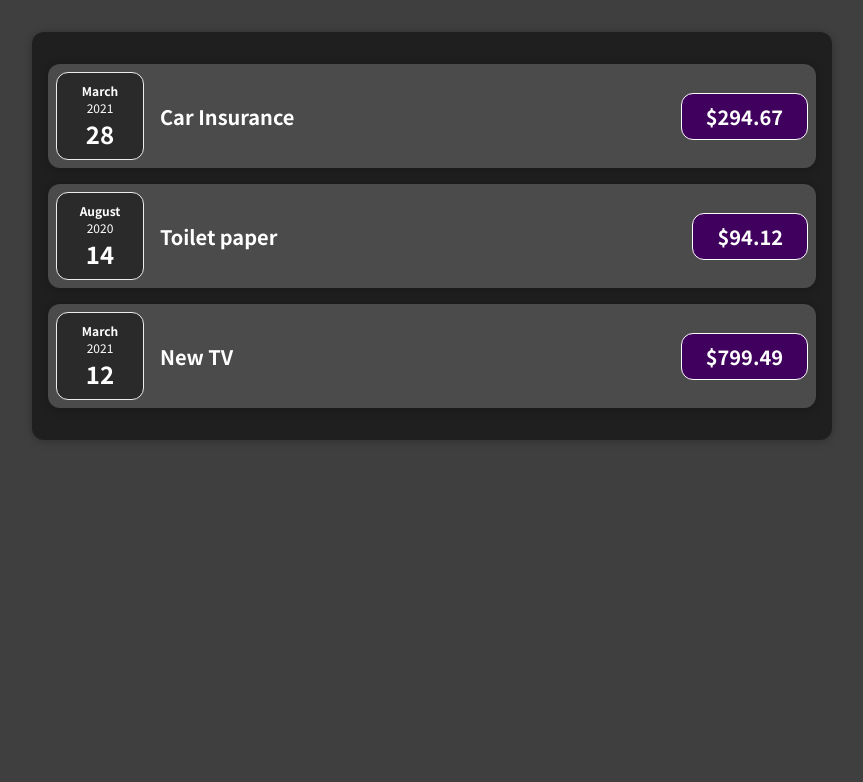
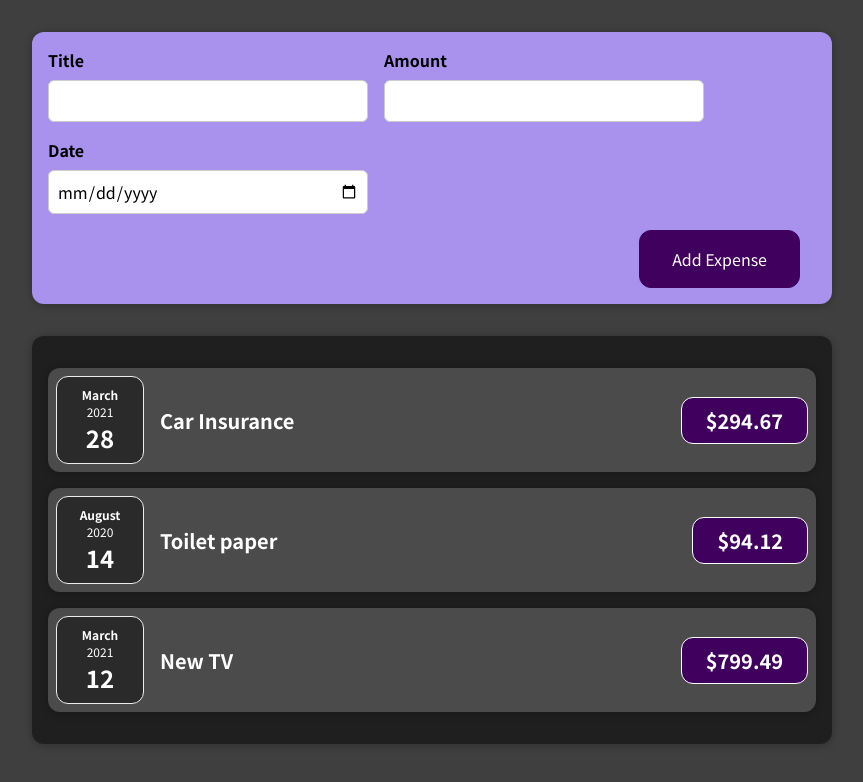
Before and after one commit to davitorress/reactjs_compass-course, a React (Create React App) app in the folder react-complete-guide/: page / in a window 1280 px wide. Shown: the top 782 px of the page, without its empty margins (208-1071 px from the left). Built offline with nearby package versions, Linux system fonts and the light colour scheme.

Commit message:
form submission and useState

```diff
--- a/react-complete-guide/src/App.js
+++ b/react-complete-guide/src/App.js
@@ -1,4 +1,5 @@
 import Expenses from "./components/Expenses/Expenses";
+import NewExpense from "./components/NewExpense/NewExpense";
 
 function App() {
 	const expenses = [
@@ -24,6 +25,7 @@
 
 	return (
 		<main>
+			<NewExpense />
 			<Expenses items={expenses} />
 		</main>
 	);
--- /dev/null
+++ b/react-complete-guide/src/components/NewExpense/ExpenseForm.css
@@ -0,0 +1,31 @@
+.new-expense__controls {
+	display: flex;
+	flex-wrap: wrap;
+	gap: 1rem;
+
+	margin-bottom: 1rem;
+
+	text-align: left;
+}
+
+.new-expense__control label {
+	display: block;
+	margin-bottom: 0.5rem;
+	font-weight: bold;
+}
+
+.new-expense__control input {
+	padding: 0.5rem;
+
+	width: 20rem;
+	max-width: 100%;
+
+	font: inherit;
+
+	border-radius: 6px;
+	border: 1px solid #ccc;
+}
+
+.new-expense__actions {
+	text-align: right;
+}
--- /dev/null
+++ b/react-complete-guide/src/components/NewExpense/ExpenseForm.js
@@ -0,0 +1,90 @@
+import { useState } from "react";
+
+import "./ExpenseForm.css";
+
+function ExpenseForm() {
+	const date = new Date();
+	const maxDate = `${date.getFullYear()}-${date.getMonth() + 1}-${date.getDate()}`;
+
+	const [userInput, setUserInput] = useState({
+		enteredTitle: "",
+		enteredAmount: "",
+		enteredDate: "",
+	});
+
+	function titleChangeHandler(event) {
+		setUserInput((prevState) => {
+			return { ...prevState, enteredTitle: event.target.value };
+		});
+	}
+
+	function amountChangeHandler(event) {
+		setUserInput((prevState) => {
+			return { ...prevState, enteredAmount: event.target.value };
+		});
+	}
+
+	function dateChangeHandler(event) {
+		setUserInput((prevState) => {
+			return { ...prevState, enteredDate: event.target.value };
+		});
+	}
+
+	function submitHandler(event) {
+		event.preventDefault();
+
+		const expenseData = {
+			title: userInput.enteredTitle,
+			amount: userInput.enteredAmount,
+			date: new Date(userInput.enteredDate),
+		};
+
+		console.log(expenseData);
+		setUserInput({
+			enteredTitle: "",
+			enteredAmount: "",
+			enteredDate: "",
+		});
+	}
+
+	return (
+		<form onSubmit={submitHandler}>
+			<section className="new-expense__controls">
+				<section className="new-expense__control">
+					<label htmlFor="title">Title</label>
+					<input type="text" id="title" value={userInput.enteredTitle} onChange={titleChangeHandler} />
+				</section>
+
+				<section className="new-expense__control">
+					<label htmlFor="amount">Amount</label>
+					<input
+						type="number"
+						id="amount"
+						min="0.01"
+						step="0.01"
+						value={userInput.enteredAmount}
+						onChange={amountChangeHandler}
+					/>
+				</section>
+
+				<section className="new-expense__control">
+					<label htmlFor="date">Date</label>
+					<input
+						type="date"
+						id="date"
+						min="2019-01-01"
+						max={maxDate}
+						value={userInput.enteredDate}
+						onChange={dateChangeHandler}
+					/>
+				</section>
+			</section>
+
+			<section className="new-expense__actions">
+				<button type="submit">Add Expense</button>
+			</section>
+		</form>
+	);
+}
+
+export default ExpenseForm;
--- /dev/null
+++ b/react-complete-guide/src/components/NewExpense/NewExpense.css
@@ -0,0 +1,44 @@
+.new-expense {
+	margin: 2rem auto;
+	padding: 1rem;
+
+	width: 50rem;
+	max-width: 95%;
+
+	text-align: center;
+
+	border-radius: 12px;
+	background-color: #a892ee;
+	box-shadow: 0 1px 8px rgba(0, 0, 0, 0.25);
+}
+
+.new-expense button {
+	margin-right: 1rem;
+	padding: 1rem 2rem;
+
+	color: white;
+	font: inherit;
+
+	cursor: pointer;
+
+	border-radius: 12px;
+	border: 1px solid #40005d;
+	background-color: #40005d;
+}
+
+.new-expense button:hover,
+.new-expense button:active {
+	border-color: #510674;
+	background-color: #510674;
+}
+
+.new-expense button.alternative {
+	color: #220131;
+	border-color: transparent;
+	background-color: transparent;
+}
+
+.new-expense button.alternative:hover,
+.new-expense button.alternative:active {
+	background-color: #ddb3f8;
+}
--- /dev/null
+++ b/react-complete-guide/src/components/NewExpense/NewExpense.js
@@ -0,0 +1,12 @@
+import ExpenseForm from "./ExpenseForm";
+import "./NewExpense.css";
+
+function NewExpense() {
+	return (
+		<div className="new-expense">
+			<ExpenseForm />
+		</div>
+	);
+}
+
+export default NewExpense;
```
